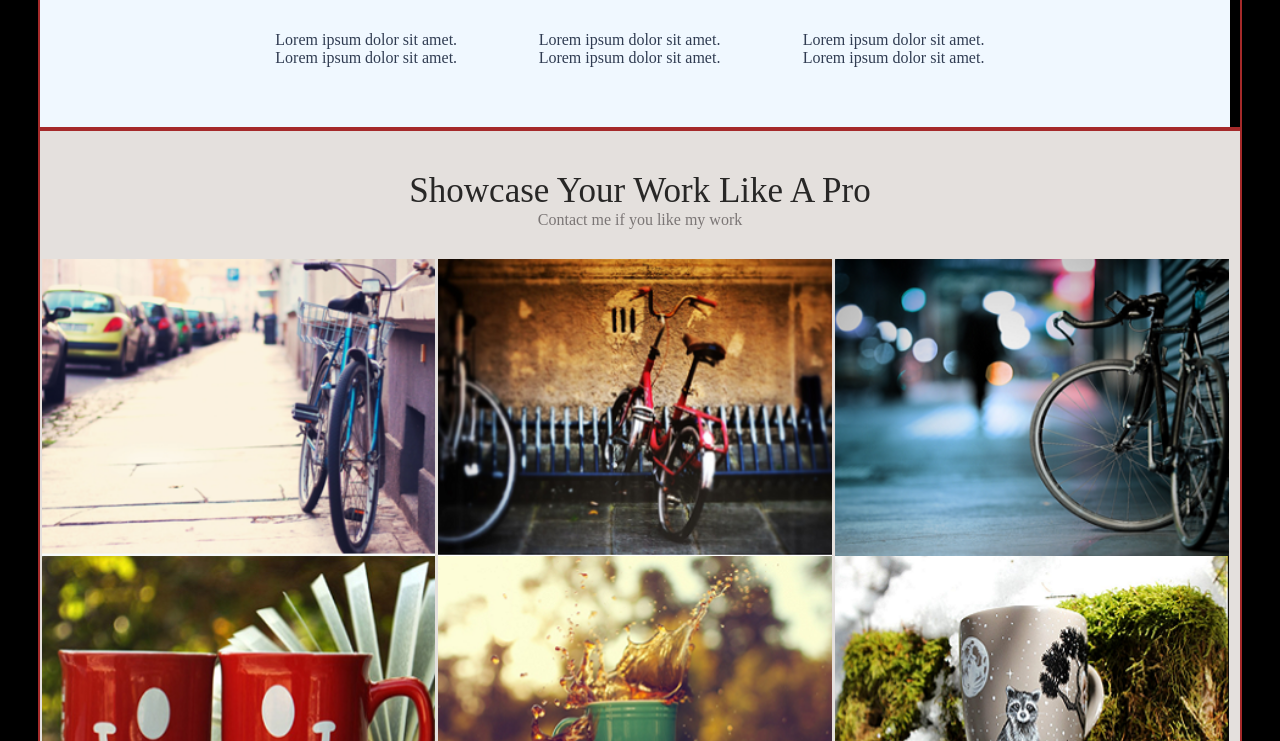
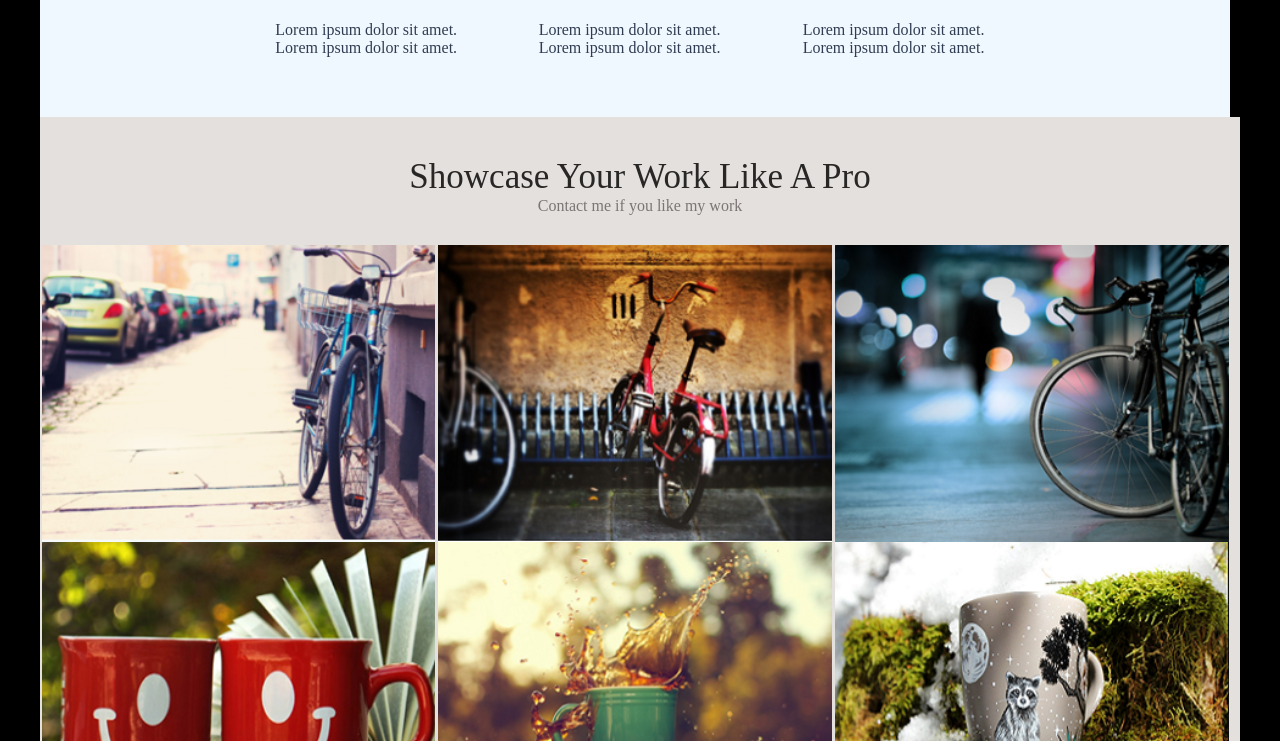
Before and after one commit to gsBullet/responsive_webpage, a plain HTML site: page index.html in a window 1280 px wide. Shown: the part 804-1545 px from the top of the page. Drawn offline with Linux system fonts and the light colour scheme.

Commit message:
correction ok

```diff
--- a/index.html
+++ b/index.html
@@ -7,7 +7,7 @@
     <link rel="stylesheet" href="https://cdnjs.cloudflare.com/ajax/libs/font-awesome/6.0.0/css/all.min.css" integrity="sha512-9usAa10IRO0HhonpyAIVpjrylPvoDwiPUiKdWk5t3PyolY1cOd4DSE0Ga+ri4AuTroPR5aQvXU9xC6qOPnzFeg==" crossorigin="anonymous" referrerpolicy="no-referrer" />
     <link rel="stylesheet" href="style.css">
     <link rel="stylesheet" href="responsive.css">
-    <title>Document</title>
+    <title>Responsive Website</title>
 </head>
 <body>
     <header>
--- a/style.css
+++ b/style.css
@@ -8,7 +8,7 @@ body{
     width: 1220px;
     margin: 0 auto;
     padding: 0 auto;
-    border: 2px solid brown;
+    /* border: 2px solid brown; */
 }
 :root{
     --fixed_width: 8.265122
```
